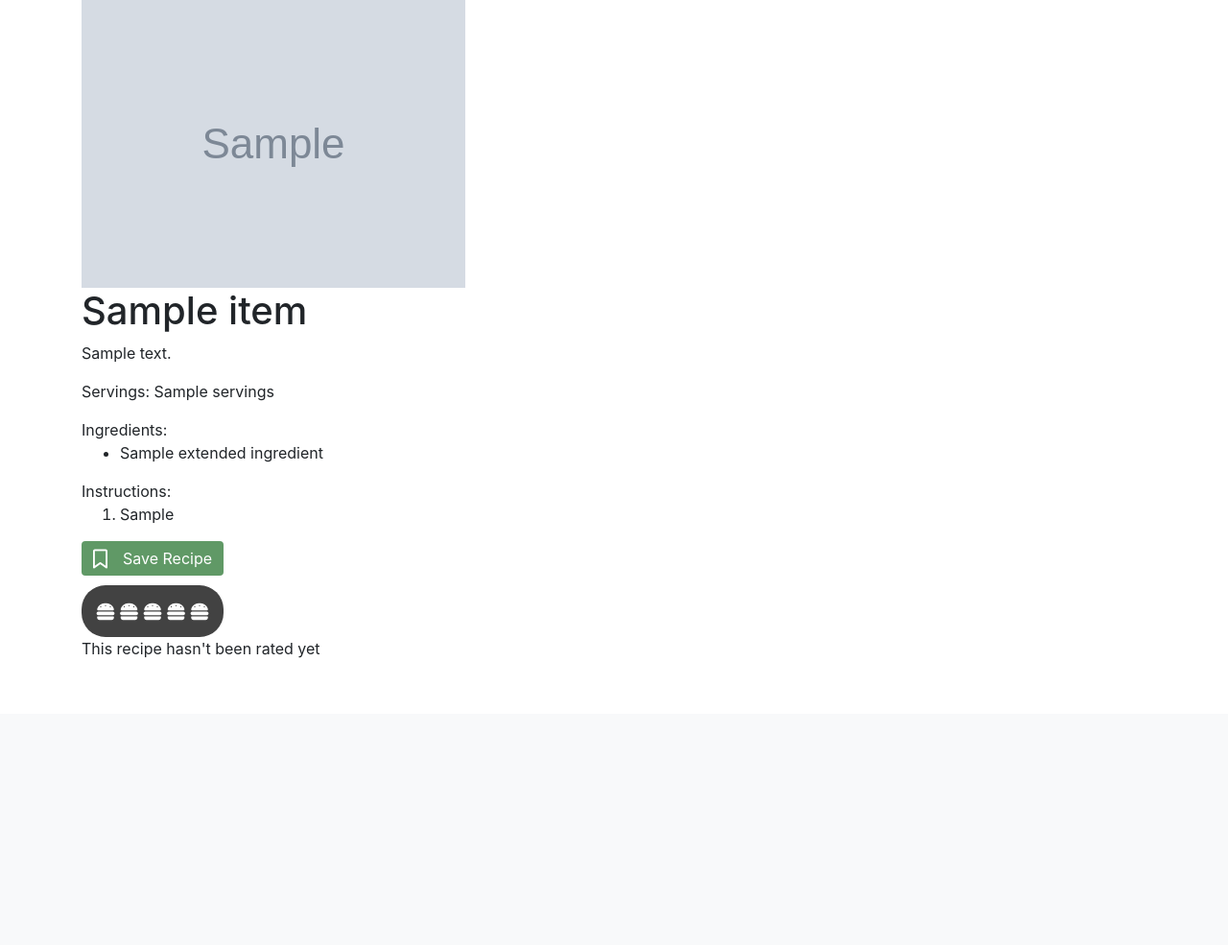
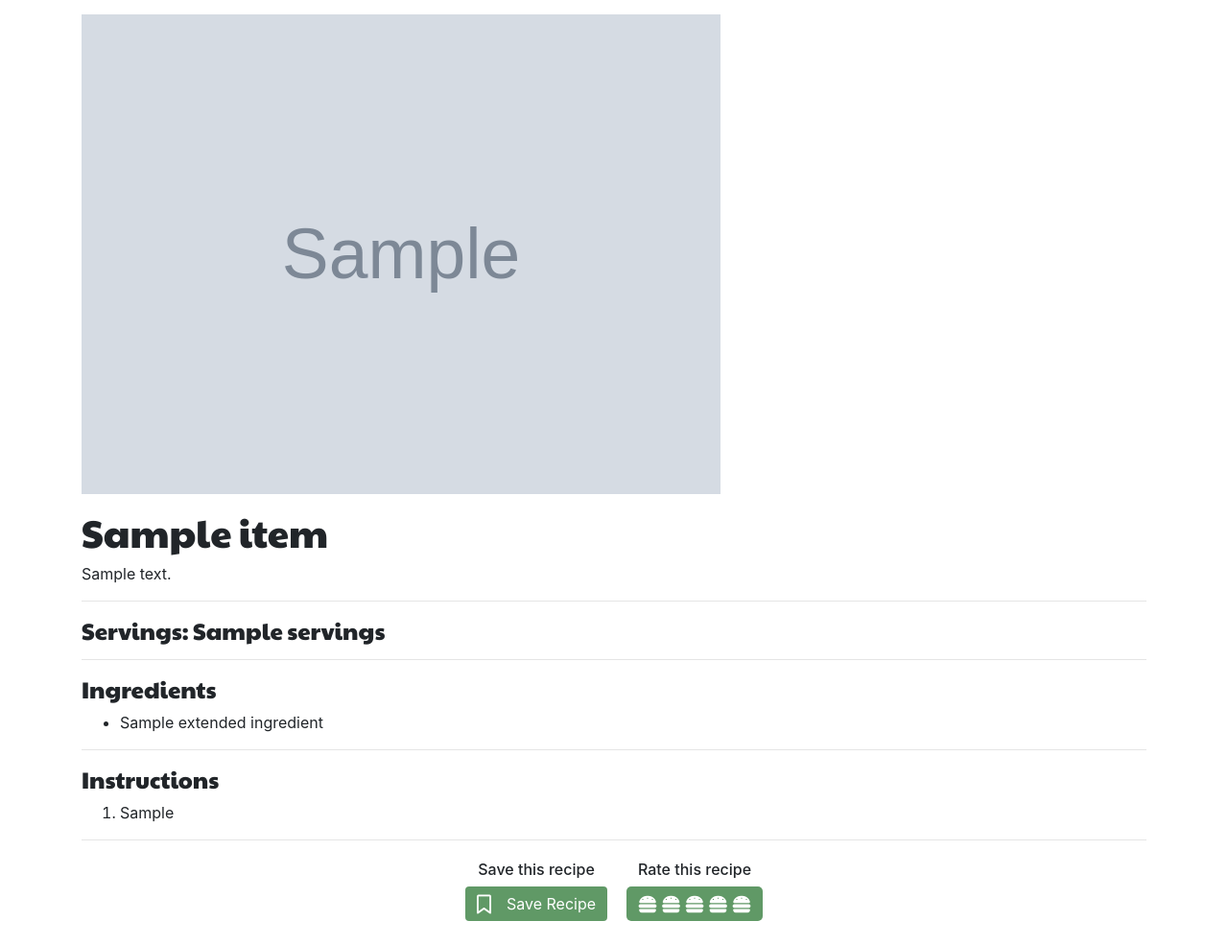
Before and after one commit to 100yann/PickMEal, a Django app: page /recipe/632075 in a window 1280 px wide. Shown: the part 56-1041 px from the top of the page at 96% size. Before the commit the page ends 742 px from the top, so only its background shows below. Run offline with Django 4.2, Linux system fonts and the light colour scheme; a user stored in the database is signed in; data comes from the database, SQL or seed files in the repository; both versions use the stored data as it was after the commit; tables that the repository leaves empty hold one stand-in row (values such as "Sample post"); grey boxes marked "Sample" are stand-in pictures; a database or web service that is not in the repository returns one stand-in record (values such as "Sample title"); data that the repository does not hold is empty; some libraries are stand-ins or nearby versions; some web fonts are replaced.

Commit message:
view recipe styling

```diff
--- a/pickmeal/meal_app/static/styles.css
+++ b/pickmeal/meal_app/static/styles.css
@@ -5,7 +5,8 @@ body{
     font-family: 'Agbalumo', cursive;
     color: #609966!important;
 }
-.nav-item {
+
+.nav-item, #recipe-title, h4 {
     font-family: 'Paytone One';
 }
 .btn {
@@ -160,19 +161,7 @@ article {
 
 
 
-.rating{
-    margin-top: 10px;
-    background-color: rgb(66, 66, 66);
-    width: fit-content;
-    padding: 15px;
-    border-radius: 25px;
-}
-.fa-burger{
-    color: white;
-}
-.active {
-    color: yellow;
-}
+
 
 /* Add recipe */
 #add-recipe-flex{
@@ -191,7 +180,40 @@ article {
 }
 
 
+/* VIEW RECIPE */
+#recipe-image {
+    width: 100%;
+    height: auto;
+    margin: 15px auto;
+}
 
+@media (min-width: 1000px){
+    #recipe-image{
+        width: 60%;
+    }
+}
+.rating{
+    border-radius: 5px;
+    background-color: #609966;
+    width: fit-content;
+    padding: 6px 12px;
+}
+.fa-burger{
+    color: white;
+}
+.active {
+    color: yellow;
+}
+
+#recipe-interactions{
+    text-align: center;
+    justify-content: center;
+    display: flex;
+    margin: auto;
+}
+.recipe-save, .recipe-rate{
+    margin: 5px 10px 25px;
+}
 /* USER PROFILE */
 .recipe-listing-img{
     width: 100%;
--- a/pickmeal/meal_app/templates/view_recipe.html
+++ b/pickmeal/meal_app/templates/view_recipe.html
@@ -5,30 +5,42 @@
 
 {% block body %}
 <div class="container">
-    <img src="{{ image }}" alt="">
+    <img id="recipe-image" src="{{ image }}" alt="">
 
-    <h1>{{ title }}</h1>
+    <h1 id="recipe-title">{{ title }}</h1>
     <p>{{ summary|safe }}</p>
-    <p>Servings: {{ servings }}</p>
-    Ingredients:
+    <hr>
+    <h4>Servings: {{ servings }}</h4>
+    {% if avg_rating %}
+        <h4>Average Rating: {{ avg_rating }}</h4>
+    {% endif %}
+
+    <hr>
+    <h4>Ingredients</h4>
     <ul>
         {% for ing in ingredients %}
         <li>{{ing}}</li>
         {% endfor %}
     </ul>
-    Instructions:
+    <hr>
+    <h4>Instructions</h4>
     {{ instructions|safe }}
+    <hr>
 
 
-
+    <div id="recipe-interactions">
+        {% csrf_token %}
         {% if user.is_authenticated %}
-        {% csrf_token %}
+            <div class="recipe-save">
+                <h6>Save this recipe</h6>
                 {% if recipe_saved %}
                     <button class="btn btn-primary" id="save-recipe" data-saved="true"><i class="fa-solid fa-bookmark fa-lg mr-3"></i>Recipe Saved</button>
                 {% else %}
                     <button class="btn btn-primary" id="save-recipe" data-saved="false"><i class="fa-regular fa-bookmark fa-lg mr-3"></i>Save Recipe</button>
                 {% endif %}
-
+            </div>
+            <div class="recipe-rate">
+                <h6>Rate this recipe</h6>
                 <div class="rating">
                     <i class="fa-solid fa-burger fa-lg"></i>
                     <i class="fa-solid fa-burger fa-lg"></i>
@@ -36,14 +48,11 @@
                     <i class="fa-solid fa-burger fa-lg"></i>
                     <i class="fa-solid fa-burger fa-lg"></i>
                 </div>
+            </div>
         {% else %}
             <h6>Log in to save and rate this recipe!</h6>
         {% endif %}
-    {% if avg_rating %}
-        <p>Average Rating: {{ avg_rating }}</p>
-    {% else %}
-        <p>This recipe hasn't been rated yet</p>
-    {% endif %}
+    </div>
 </div>
 
 {% endblock %}
```
Also changed, not shown: pickmeal/db.sqlite3. Lines whose indentation alone changed are shown as unchanged.
